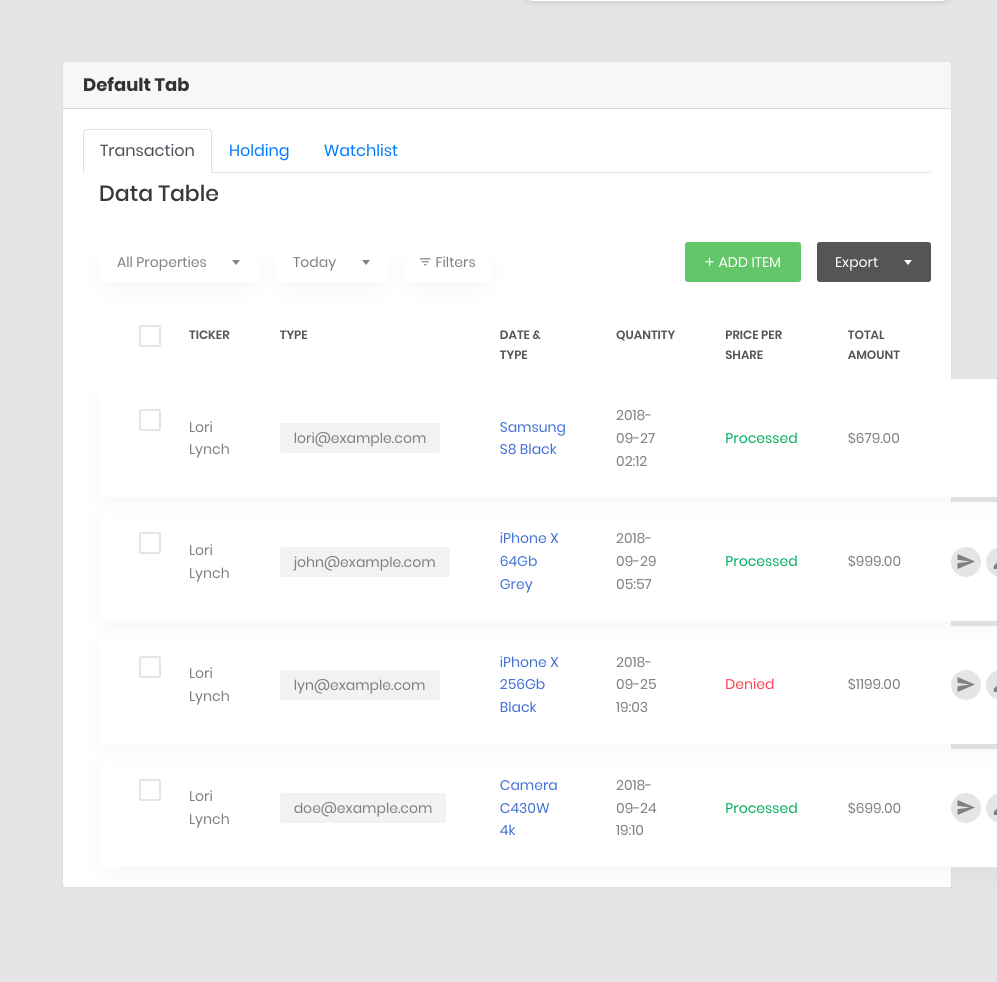
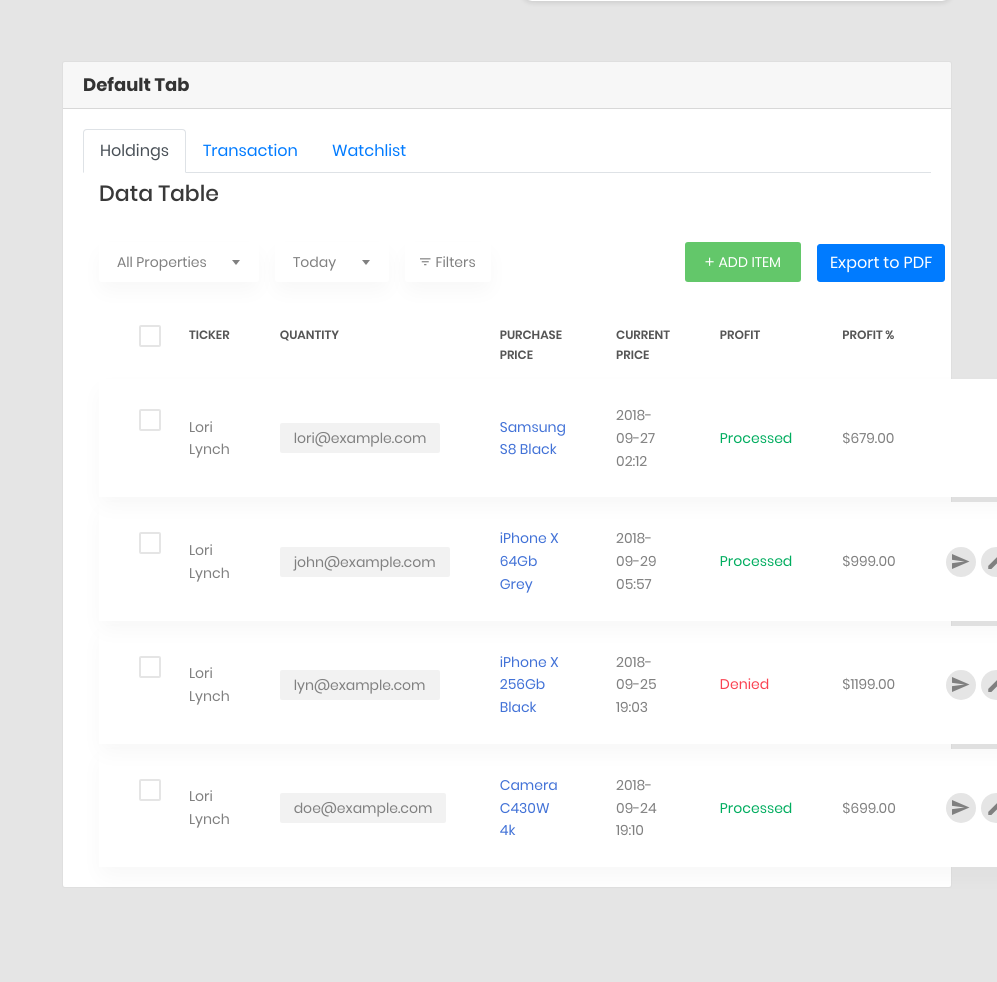
Before and after one commit to Yuti2908/Stocks-Portfolio-Manager, a Python web app: template templates/index.html in a window 1280 px wide. Shown: the part 949-1931 px from the top of the page, without its empty margins (283-1280 px from the left). Run offline with Jinja, Linux system fonts and the light colour scheme; the template is opened without the code that fills it, so the values that code supplies are empty; some libraries are stand-ins or nearby versions.

Commit message:
Export to PDF

```diff
--- a/templates/index.html
+++ b/templates/index.html
@@ -32,6 +32,16 @@
 
     <!-- Main CSS-->
     <link href="css/theme.css" rel="stylesheet" media="all">
+    <script src="https://cdnjs.cloudflare.com/ajax/libs/jspdf/2.5.1/jspdf.umd.min.js"></script>
+    <script src="https://cdnjs.cloudflare.com/ajax/libs/html2canvas/1.4.1/html2canvas.min.js"></script>
+
+    <style>
+        .hide-during-export {
+            display: none !important;
+        }
+    </style>
+
+
 
 </head>
 
@@ -477,9 +487,9 @@
 											<nav>
 												<div class="nav nav-tabs" id="nav-tab" role="tablist">
 													<a class="nav-item nav-link active" id="nav-home-tab" data-toggle="tab" href="#nav-home" role="tab" aria-controls="nav-home"
-													 aria-selected="true">Transaction</a>
+													 aria-selected="true">Holdings</a>
 													<a class="nav-item nav-link" id="nav-profile-tab" data-toggle="tab" href="#nav-profile" role="tab" aria-controls="nav-profile"
-													 aria-selected="false">Holding</a>
+													 aria-selected="false">Transaction</a>
 													<a class="nav-item nav-link" id="nav-contact-tab" data-toggle="tab" href="#nav-contact" role="tab" aria-controls="nav-contact"
 													 aria-selected="false">Watchlist</a>
 												</div>
@@ -515,16 +525,18 @@
                                         <button class="au-btn au-btn-icon au-btn--green au-btn--small" data-toggle="modal" data-target="#modaltab1">
                                             <i class="zmdi zmdi-plus"></i>add item</button>
                                         <div class="rs-select2--dark rs-select2--sm rs-select2--dark2">
-                                            <select class="js-select2" name="type">
+                                            <!-- <select class="js-select2" name="type">
                                                 <option selected="selected">Export</option>
                                                 <option value="">Save as pdf</option>
-                                            </select>
+                                            </select> -->
+                                            <button id="exportButton1" class="btn btn-primary">Export to PDF</button>
+
                                             <div class="dropDownSelect2"></div>
                                         </div>
                                     </div>
                                 </div>
                                 <div class="table-responsive table-responsive-data2">
-                                    <table class="table table-data2">
+                                    <table class="table table-data2" id="table1">
                                         <thead>
                                             <tr>
                                                 <th>
@@ -534,11 +546,11 @@
                                                     </label>
                                                 </th>
                                                 <th>Ticker</th>
-                                                <th>Type</th>
-                                                <th>Date & Type</th>
                                                 <th>Quantity</th>
-                                                <th>Price per Share</th>
-                                                <th>Total Amount</th>
+                                                <th>Purchase Price</th>
+                                                <th>Current Price</th>
+                                                <th>Profit</th>
+                                                <th>Profit %</th>
                                                 <th></th>
                                             </tr>
                                         </thead>
@@ -711,16 +723,18 @@
                                     </div>
                                     <div class="table-data__tool-right">
                                         <div class="rs-select2--dark rs-select2--sm rs-select2--dark2">
-                                            <select class="js-select2" name="type">
+                                            <!-- <select class="js-select2" name="type">
                                                 <option selected="selected">Export</option>
                                                 <option value="">Save as pdf</option>
-                                            </select>
+                                            </select> -->
+                                            <button id="exportButton2" class="btn btn-primary">Export to PDF</button>
+
                                             <div class="dropDownSelect2"></div>
                                         </div>
                                     </div>
                                 </div>
                                 <div class="table-responsive table-responsive-data2">
-                                    <table class="table table-data2">
+                                    <table class="table table-data2" id="table2">
                                         <thead>
                                             <tr>
                                                 <th>
@@ -731,10 +745,10 @@
                                                 </th>
                                                 <th>Ticker</th>
                                                 <th>Quantity</th>
-                                                <th>Avg Purchase Price</th>
-                                                <th>Current Value</th>
-                                                <th>Unrealized Gain/Loss</th>
-                                                <th>Last Updated</th>
+                                                <th>Action Type</th>
+                                                <th>Price</th>
+                                                <th>Date</th>
+                                                <!-- <th>Last </th> -->
                                                 <th></th>
                                             </tr>
                                         </thead>
@@ -906,16 +920,18 @@
                                         <button class="au-btn au-btn-icon au-btn--green au-btn--small" data-toggle="modal" data-target="#modaltab3">
                                             <i class="zmdi zmdi-plus"></i>add item</button>
                                         <div class="rs-select2--dark rs-select2--sm rs-select2--dark2">
-                                            <select class="js-select2" name="type">
+                                            <!-- <select class="js-select2" name="type">
                                                 <option selected="selected">Export</option>
                                                 <option value="">Save as pdf</option>
-                                            </select>
+                                            </select> -->
+                                            <button id="exportButton3" class="btn btn-primary">Export to PDF</button>
+
                                             <div class="dropDownSelect2"></div>
                                         </div>
                                     </div>
                                 </div>
                                 <div class="table-responsive table-responsive-data2">
-                                    <table class="table table-data2">
+                                    <table class="table table-data2" id="table3">
                                         <thead>
                                             <tr>
                                                 <th>
@@ -929,7 +945,7 @@
                                                 <th>Current Price</th>
                                                 <th>Change(%)</th>
                                                 <th>Last Updated</th>
-                                                <!-- <th>price</th> -->
+                                                <th>Watchlist Stock ID</th>
                                                 <th></th>
                                             </tr>
                                         </thead>
@@ -1285,6 +1301,41 @@
                 });
             });
         });
+        function exportTableToPDF(buttonId,tableId) {
+            document.getElementById(buttonId).addEventListener("click", function() {
+                const { jsPDF } = window.jspdf;
+                const doc = new jsPDF();
+                const table = document.getElementById(tableId);
+
+                const buttons = table.querySelectorAll('.table-data-feature');
+                buttons.forEach(button => button.classList.add('hide-during-export'));
+
+                html2canvas(table).then(canvas => {
+                    const imgData = canvas.toDataURL('image/png');
+                    const imgWidth = 210;
+                    const pageHeight = 297;
+                    const imgHeight = canvas.height * imgWidth / canvas.width;
+                    let heightLeft = imgHeight;
+                    let position = 0;
+
+                    doc.addImage(imgData, 'PNG', 0, position, imgWidth, imgHeight);
+                    heightLeft -= pageHeight;
+
+                    while (heightLeft >= 0) {
+                        position = heightLeft - imgHeight;
+                        doc.addPage();
+                        doc.addImage(imgData, 'PNG', 0, position, imgWidth, imgHeight);
+                        heightLeft -= pageHeight;
+                    }
+
+                    doc.save(`${tableId}.pdf`);
+                });
+            });
+        }
+
+        exportTableToPDF("exportButton1","table1");
+        exportTableToPDF("exportButton2","table2");
+        exportTableToPDF("exportButton3","table3");
     </script>
 
 </body>
```
